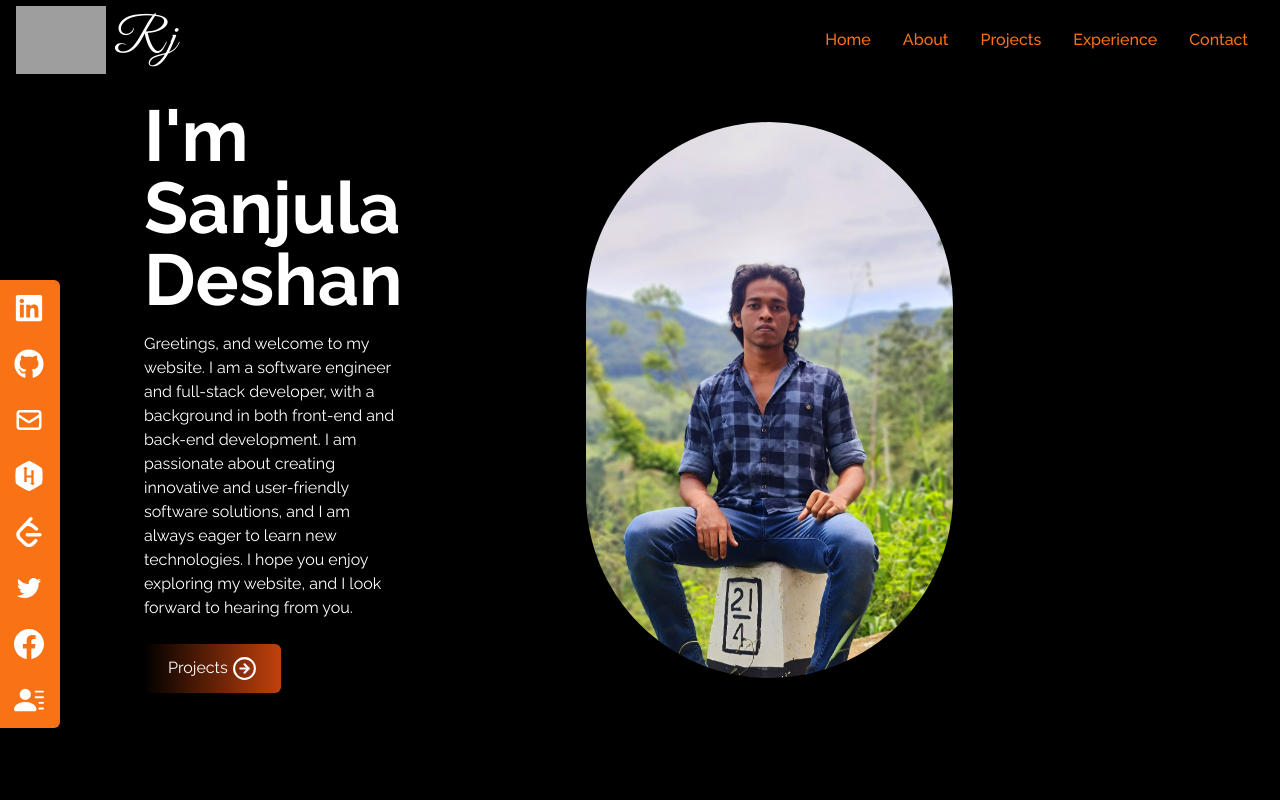
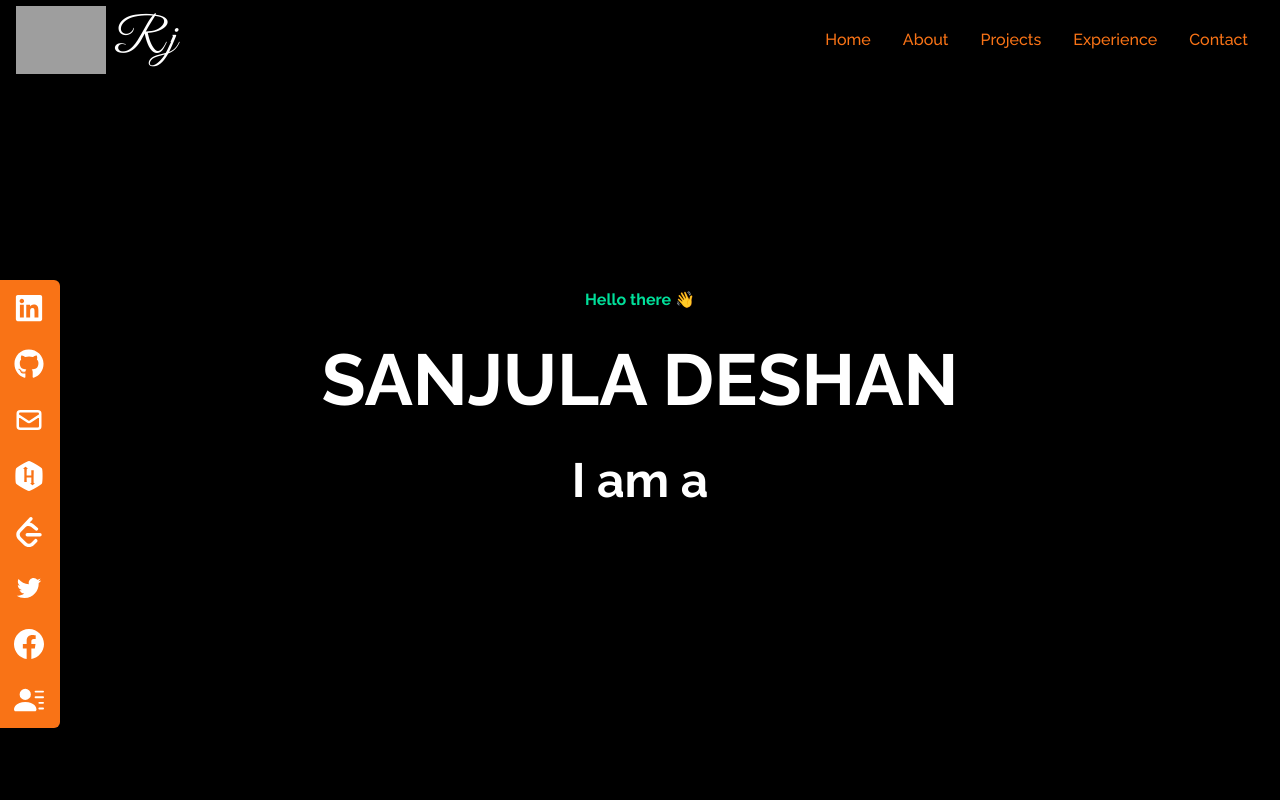
Before and after one commit to SanjulaDeshan/Portfolio, a React (Create React App) app: page / in a window 1280 px wide. Shown: the top 800 px of the page. Built offline with nearby package versions, Linux system fonts and the light colour scheme; grey boxes are pictures that could not be loaded; the HTML template or start-up script is replaced by a standard one.

Commit message:
fix home page

```diff
--- a/src/components/Home.jsx
+++ b/src/components/Home.jsx
@@ -5,48 +5,68 @@ import { Link } from "react-scroll";
 
 export const Home = () => {
   return (
-    <div
-      name="home"
-      // className="w-full h-screen bg-gradient-to-b from-black via-black to-gray-800"
-      className="w-full h-screen bg-gradient-to-tl from-black from-50% via-black via-48% to-black to-2% "
-    >
-      <div className="flex flex-col items-center justify-center h-full max-w-screen-lg px-4 mx-auto md:flex-row">
-        <div className="flex flex-col justify-center h-full">
-          <h2 className="text-4xl font-bold text-white sm:text-7xl">
-            I'm Sanjula Deshan
-          </h2>
-          <p className="max-w-md py-4 text-white">
-            Greetings, and welcome to my website. I am a software engineer and
-            full-stack developer, with a background in both front-end and
-            back-end development. I am passionate about creating innovative and
-            user-friendly software solutions, and I am always eager to learn new
-            technologies. I hope you enjoy exploring my website, and I look
-            forward to hearing from you.
-          </p>
+    // <div
+    //   name="home"
+    //   // className="w-full h-screen bg-gradient-to-b from-black via-black to-gray-800"
+    //   className="w-full h-screen bg-gradient-to-tl from-black from-50% via-black via-48% to-black to-2% "
+    // >
+    //   <div className="flex flex-col items-center justify-center h-full max-w-screen-lg px-4 mx-auto md:flex-row">
+    //     <div className="flex flex-col justify-center h-full">
+    //       <h2 className="text-4xl font-bold text-white sm:text-7xl">
+    //         I'm Sanjula Deshan
+    //       </h2>
+    //       <p className="max-w-md py-4 text-white">
+    //         Greetings, and welcome to my website. I am a software engineer and
+    //         full-stack developer, with a background in both front-end and
+    //         back-end development. I am passionate about creating innovative and
+    //         user-friendly software solutions, and I am always eager to learn new
+    //         technologies. I hope you enjoy exploring my website, and I look
+    //         forward to hearing from you.
+    //       </p>
 
-          <div>
-            <Link
-              to="projects"
-              smooth
-              duration={500}
-              className="flex items-center px-6 py-3 my-2 text-white rounded-md cursor-pointer group w-fit bg-gradient-to-r from-black to-orange-700 "
-            >
-              Projects
-              <span className="duration-300 group-hover:rotate-90">
-                <FiArrowRightCircle size={25} className="ml-1" />
-              </span>
-            </Link>
+    //       <div>
+    //         <Link
+    //           to="projects"
+    //           smooth
+    //           duration={500}
+    //           className="flex items-center px-6 py-3 my-2 text-white rounded-md cursor-pointer group w-fit bg-gradient-to-r from-black to-orange-700 "
+    //         >
+    //           Projects
+    //           <span className="duration-300 group-hover:rotate-90">
+    //             <FiArrowRightCircle size={25} className="ml-1" />
+    //           </span>
+    //         </Link>
+    //       </div>
+    //     </div>
+
+    //     <div>
+    //       <img
+    //         src={ProfilPic}
+    //         alt="my profile"
+    //         className="w-2/3 mx-auto rounded-full md:w-1/2"
+    //       />
+    //     </div>
+    //   </div>
+    // </div>
+
+        <div className="text-white">
+          <div className="w-full h-screen bg-black ">
+            <div className="flex flex-col items-center justify-center h-full max-w-screen-lg px-4 mx-auto">
+              <p className='text-[#00df9a] font-bold p-2'>
+                Hello there 👋
+              </p>
+              <h1 className='text-4xl font-bold md:text-7xl sm:text-6xl md:py-6'>
+               SANJULA DESHAN
+              </h1>
+              <div className='flex items-center justify-center'>
+                <p className='py-4 text-xl font-bold md:text-5xl sm:text-4xl'>
+                  I am a
+                </p>
+
+              </div>
+            </div>
           </div>
+
         </div>
-
-        <div>
-          <img
-            src={ProfilPic}
-            alt="my profile"
-            className="w-2/3 mx-auto rounded-full md:w-1/2"
-          />
-        </div>
-      </div>
-    </div>
   );
 };
```
Also changed, not shown: 1 other file (tests, documents, lock files or other folders).
